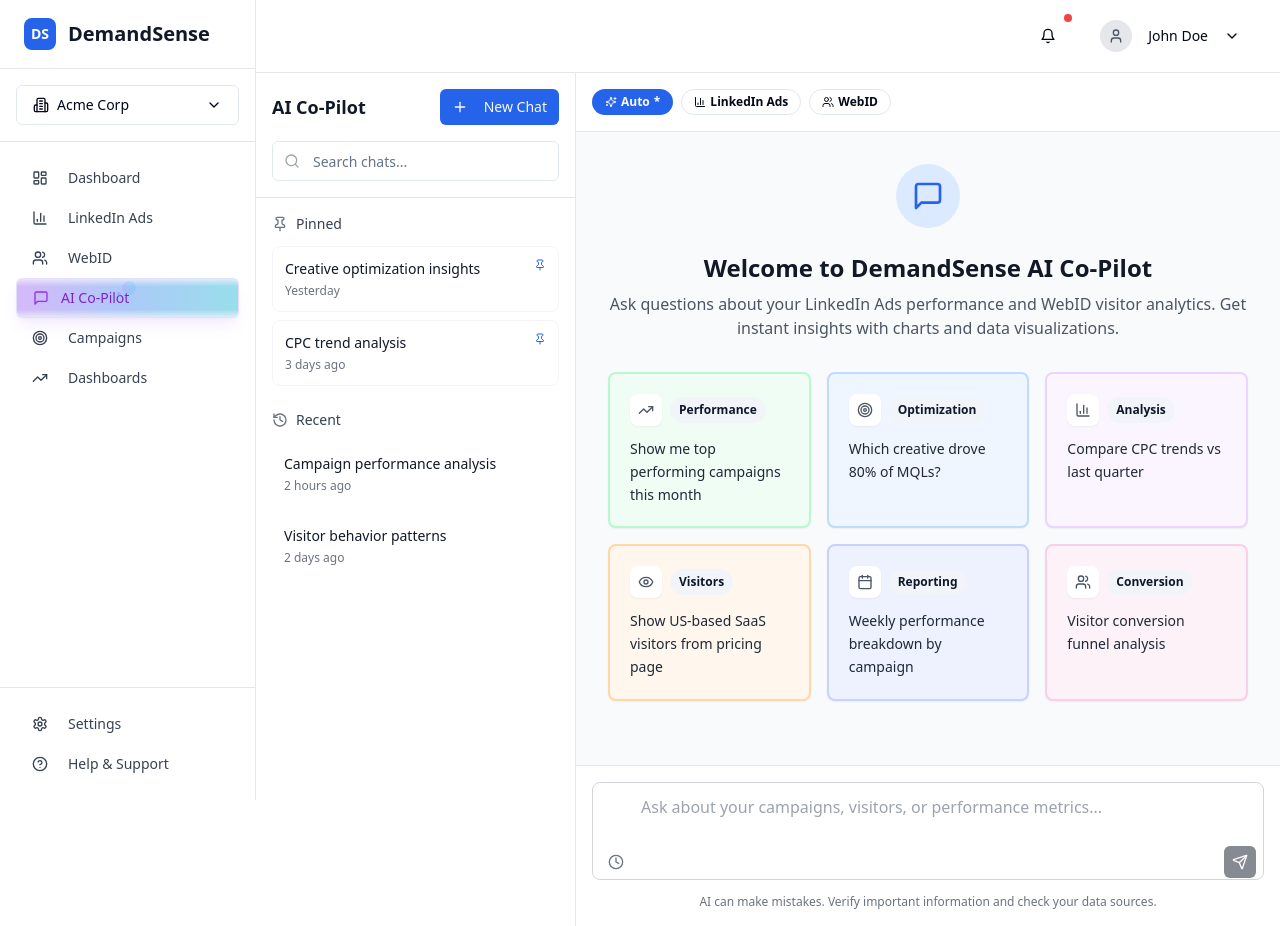
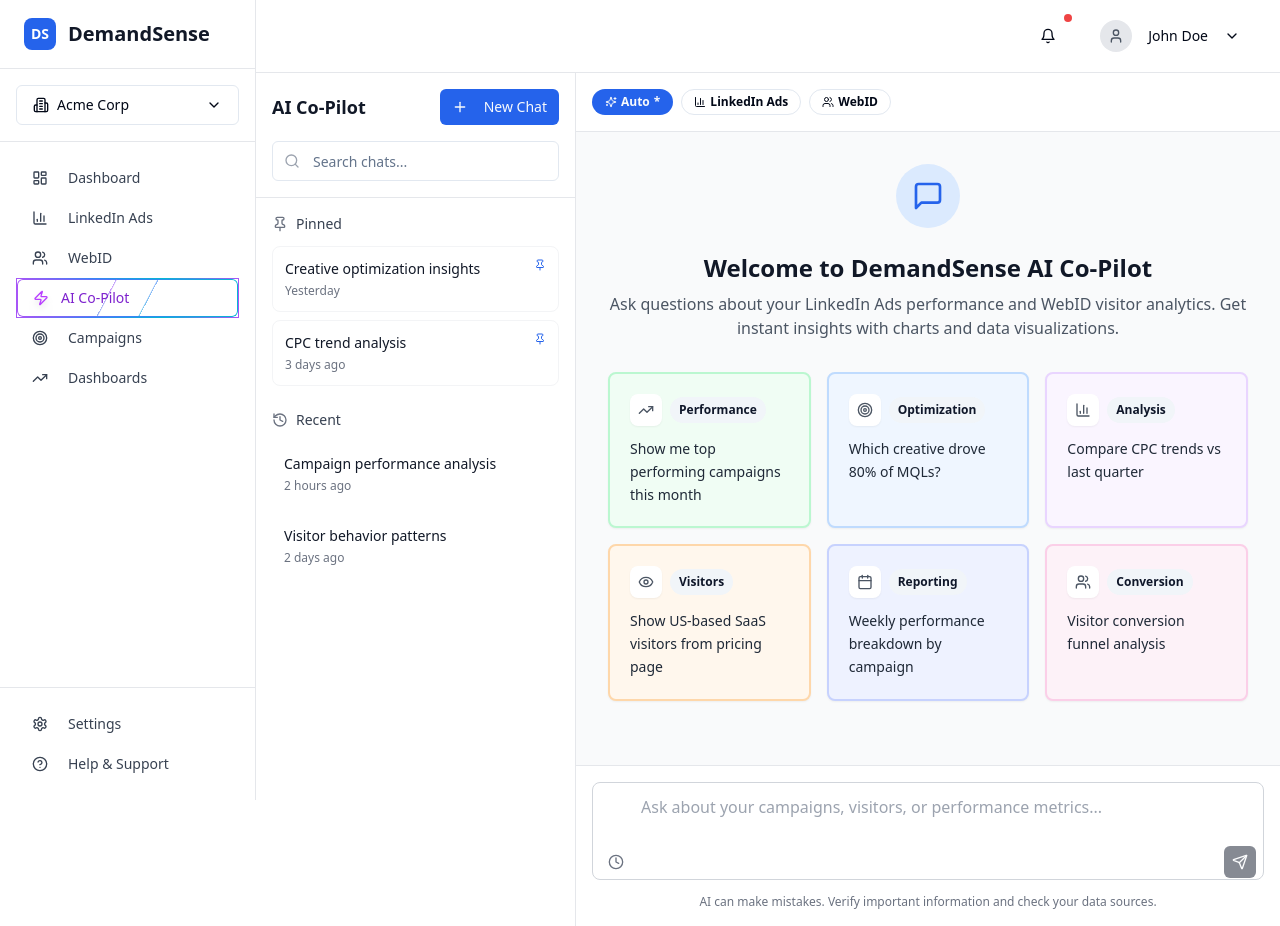
Before and after one commit to cjhlop/AI_AD_HOC_REPORTING, a React (Vite) app: page /ai-chat in a window 1280 px wide. Built offline with nearby package versions, Linux system fonts and the light colour scheme.

Commit message:
[dyad] Reworked AI button with lightning bolt icon and smooth gradient border animation - wrote 1 file(s)

```diff
--- a/src/components/Sidebar.tsx
+++ b/src/components/Sidebar.tsx
@@ -11,7 +11,8 @@ import {
   ChevronDown,
   Building2,
   Target,
-  TrendingUp
+  TrendingUp,
+  Zap
 } from 'lucide-react';
 import { Link, useLocation } from 'react-router-dom';
 
@@ -22,7 +23,7 @@ const Sidebar = () => {
     { icon: LayoutDashboard, label: 'Dashboard', path: '/', active: location.pathname === '/' },
     { icon: BarChart3, label: 'LinkedIn Ads', path: '/linkedin-ads', active: location.pathname === '/linkedin-ads' },
     { icon: Users, label: 'WebID', path: '/webid', active: location.pathname === '/webid' },
-    { icon: MessageSquare, label: 'AI Co-Pilot', path: '/ai-chat', active: location.pathname === '/ai-chat', isAI: true },
+    { icon: Zap, label: 'AI Co-Pilot', path: '/ai-chat', active: location.pathname === '/ai-chat', isAI: true },
     { icon: Target, label: 'Campaigns', path: '/campaigns', active: location.pathname === '/campaigns' },
     { icon: TrendingUp, label: 'Dashboards', path: '/dashboards', active: location.pathname === '/dashboards' },
   ];
@@ -66,68 +67,65 @@ const Sidebar = () => {
               return (
                 <Link key={item.path} to={item.path}>
                   <Button
-                    variant={item.active ? "secondary" : "ghost"}
+                    variant="ghost"
                     className={`
                       w-full justify-start relative overflow-hidden group
+                      bg-transparent hover:bg-transparent
                       ${item.active
-                        ? 'bg-gradient-to-r from-purple-500/10 via-blue-500/10 to-cyan-500/10 text-purple-700 border border-purple-200/50 shadow-lg shadow-purple-500/10'
-                        : 'text-gray-700 hover:bg-gradient-to-r hover:from-purple-500/5 hover:via-blue-500/5 hover:to-cyan-500/5 hover:text-purple-600 hover:border-purple-200/30 hover:shadow-md hover:shadow-purple-500/5'
+                        ? 'text-purple-700'
+                        : 'text-gray-700 hover:text-purple-600'
                       }
-                      transition-all duration-500 ease-out
-                      before:absolute before:inset-0 before:bg-gradient-to-r before:from-purple-500/20 before:via-blue-500/20 before:to-cyan-500/20
-                      before:opacity-0 before:transition-opacity before:duration-500
-                      hover:before:opacity-100
-                      after:absolute after:top-0 after:left-[-100%] after:w-full after:h-full
-                      after:bg-gradient-to-r after:from-transparent after:via-white/20 after:to-transparent
-                      after:transition-all after:duration-700 after:ease-out
-                      hover:after:left-[100%]
+                      transition-all duration-700 ease-out
+                      border border-transparent rounded-md
                     `}
+                    style={{
+                      background: 'transparent',
+                      borderImage: item.active
+                        ? 'linear-gradient(90deg, #a855f7, #3b82f6, #06b6d4, #a855f7) 1'
+                        : 'none'
+                    }}
                   >
-                    <div className="relative z-10 flex items-center">
+                    {/* Animated gradient border */}
+                    <div className={`
+                      absolute inset-0 rounded-md p-[1px]
+                      bg-gradient-to-r from-purple-500 via-blue-500 to-cyan-500
+                      ${item.active ? 'opacity-100' : 'opacity-0 group-hover:opacity-100'}
+                      transition-opacity duration-700
+                    `}>
+                      <div className="w-full h-full bg-white rounded-[calc(0.375rem-1px)]" />
+                    </div>
+
+                    {/* Rotating gradient border animation */}
+                    <div className={`
+                      absolute inset-0 rounded-md
+                      bg-gradient-to-r from-purple-500 via-blue-500 to-cyan-500 via-purple-500
+                      ${item.active ? 'animate-spin opacity-60' : 'opacity-0 group-hover:opacity-40 group-hover:animate-spin'}
+                      transition-opacity duration-500
+                    `} style={{
+                      background: 'conic-gradient(from 0deg, #a855f7, #3b82f6, #06b6d4, #a855f7)',
+                      mask: 'linear-gradient(#fff 0 0) content-box, linear-gradient(#fff 0 0)',
+                      maskComposite: 'xor',
+                      WebkitMask: 'linear-gradient(#fff 0 0) content-box, linear-gradient(#fff 0 0)',
+                      WebkitMaskComposite: 'xor',
+                      padding: '1px',
+                      animationDuration: '3s'
+                    }} />
+
+                    <div className="relative z-10 flex items-center w-full">
                       <Icon className={`
-                        w-4 h-4 mr-3 transition-all duration-500
+                        w-4 h-4 mr-3 transition-all duration-700 ease-out
                         ${item.active
-                          ? 'text-purple-600 drop-shadow-sm animate-pulse'
-                          : 'group-hover:text-purple-500 group-hover:drop-shadow-sm group-hover:scale-110'
+                          ? 'text-purple-600 drop-shadow-lg filter brightness-125'
+                          : 'group-hover:text-purple-500 group-hover:drop-shadow-lg group-hover:filter group-hover:brightness-125 group-hover:scale-105'
                         }
                       `} />
                       <span className={`
-                        font-medium transition-all duration-300
+                        font-medium transition-all duration-500
                         ${item.active ? 'text-purple-700' : 'group-hover:text-purple-600'}
                       `}>
                         {item.label}
                       </span>
-
-                      {/* Magical sparkle effect */}
-                      <div className={`
-                        absolute -top-1 -right-1 w-2 h-2 rounded-full
-                        bg-gradient-to-r from-purple-400 to-cyan-400
-                        ${item.active ? 'animate-ping opacity-75' : 'opacity-0 group-hover:opacity-75 group-hover:animate-ping'}
-                        transition-opacity duration-300
-                      `} />
-
-                      {/* Secondary sparkle */}
-                      <div className={`
-                        absolute top-1 right-2 w-1 h-1 rounded-full
-                        bg-gradient-to-r from-blue-400 to-purple-400
-                        ${item.active ? 'animate-pulse opacity-60' : 'opacity-0 group-hover:opacity-60 group-hover:animate-pulse'}
-                        transition-opacity duration-500 delay-150
-                      `} />
                     </div>
-
-                    {/* Animated border glow */}
-                    <div className={`
-                      absolute inset-0 rounded-md border border-transparent
-                      bg-gradient-to-r from-purple-500/30 via-blue-500/30 to-cyan-500/30
-                      opacity-0 transition-opacity duration-500
-                      ${item.active ? 'opacity-100' : 'group-hover:opacity-50'}
-                    `} style={{
-                      background: item.active
-                        ? 'linear-gradient(90deg, rgba(168,85,247,0.3) 0%, rgba(59,130,246,0.3) 50%, rgba(6,182,212,0.3) 100%)'
-                        : undefined,
-                      maskImage: 'linear-gradient(0deg, transparent, black 20%, black 80%, transparent)',
-                      WebkitMaskImage: 'linear-gradient(0deg, transparent, black 20%, black 80%, transparent)'
-                    }} />
                   </Button>
                 </Link>
               );
```
